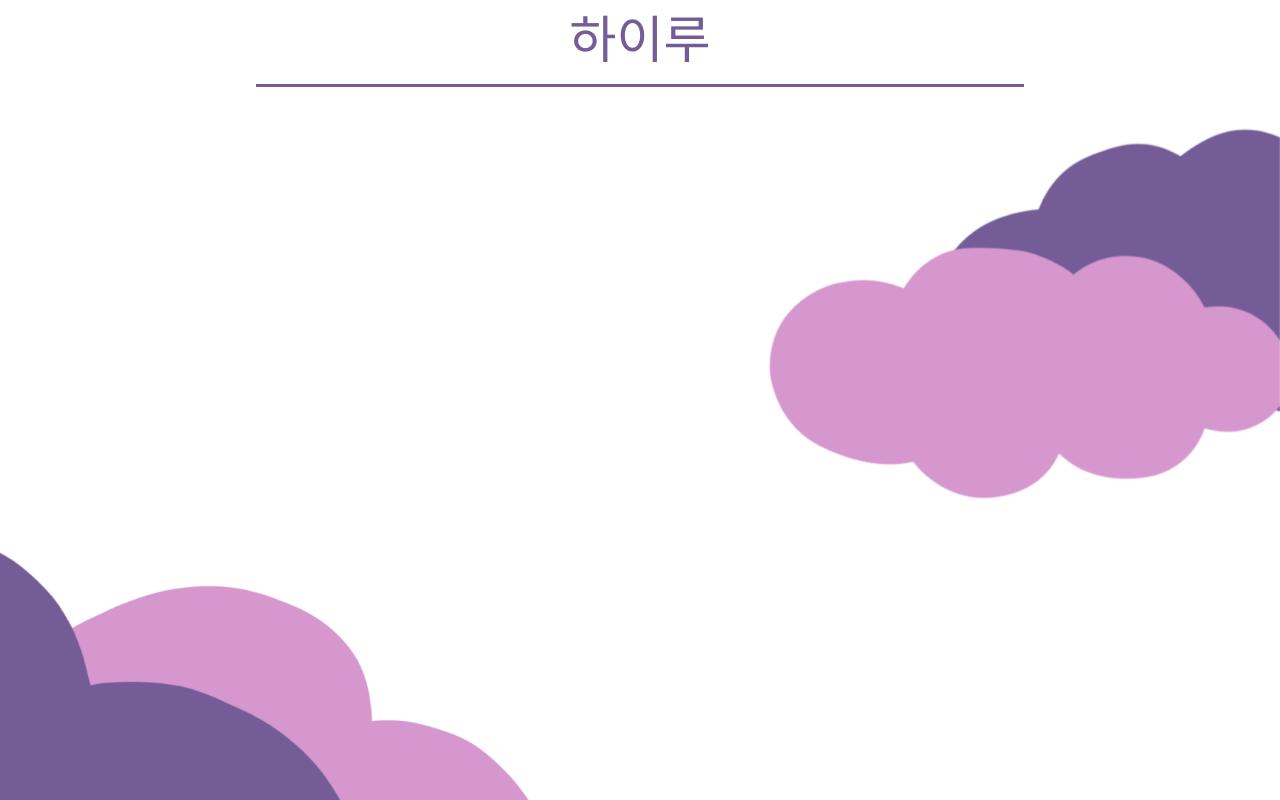
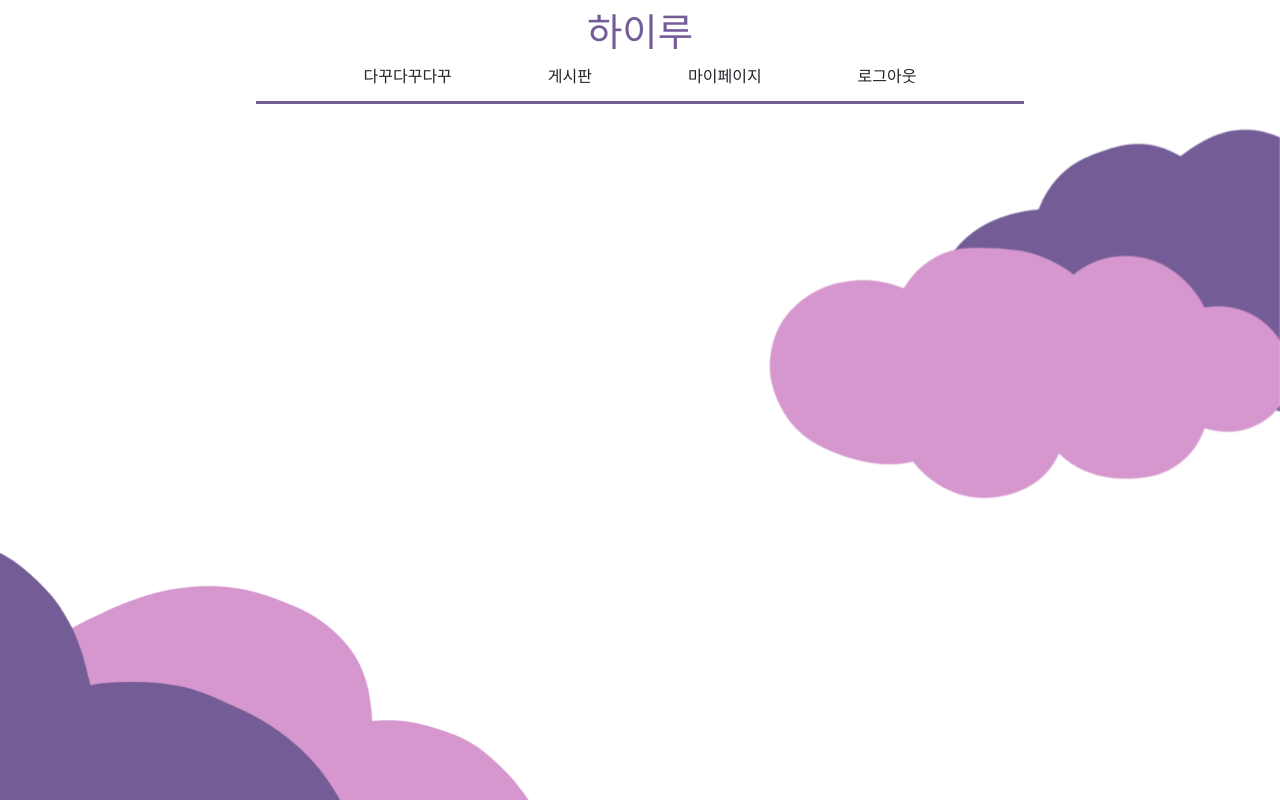
Before and after one commit to inuse918/DakkuTest, a website: page forum.html in a window 1280 px wide. Drawn offline with nearby package versions, Linux system fonts and the light colour scheme; a web font is replaced by a local one.

Commit message:
BS4 flex 사용하도록 수정

```diff
--- a/css/forum.css
+++ b/css/forum.css
@@ -26,6 +26,12 @@ hr.line{
     color:#745C97;
 }
 
+/* #tit{
+    height: 30px;
+} */
+#moon{
+    width: 10%;
+}
 @font-face {
     font-family: 'GmarketSansBold';
     src: url('https://cdn.jsdelivr.net/gh/projectnoonnu/noonfonts_2001@1.1/GmarketSansBold.woff')
--- a/forum.html
+++ b/forum.html
@@ -9,14 +9,34 @@
     <title>Main</title>
 </head>
 <body>
-    <div class="container-fluid">
-        <h3 style="font-size:4vw;" id="title" class="container text-center">하이루</h3>
+    <div>
+        <div class="d-flex justify-content-center">
+            <h3 style="font-size:3vw;" id="title" class="container text-center">하이루</h3>
+        </div>
+        <div class="d-flex justify-content-center flex-wrap">
+            <div class="pr-5 pl-5">다꾸다꾸다꾸</div>
+            <div class="pr-5 pl-5">게시판</div>
+            <div class="pr-5 pl-5">마이페이지</div>
+            <div class="pr-5 pl-5">로그아웃</div>
+        </div>
+    </div>
+
+
+    <!-- <img src="img/Moon2.png" id="moon"> -->
+    <div id="tit">
+        <hr class="line">
     </div>
     <div>
-        <div>
-            <hr class="line">
-        </div>
+
     </div>
+
+    <!-- <div class="navbar-expand-md bg-primary">
+        <ul class="navbar-nav">
+            <li class="nav-item">
+                하이룽
+            </li>
+        </ul>
+    </div> -->
 
     <div>
         <div class="fixed-bottom">
```
